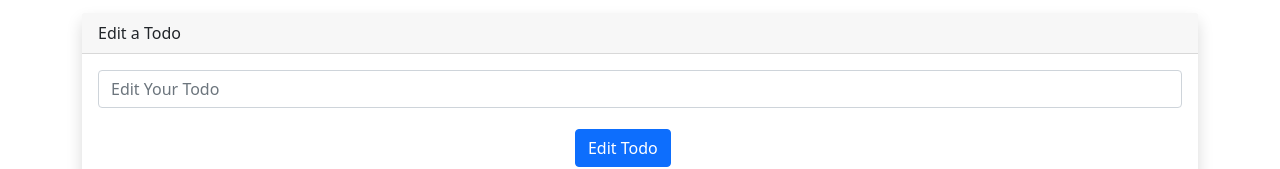
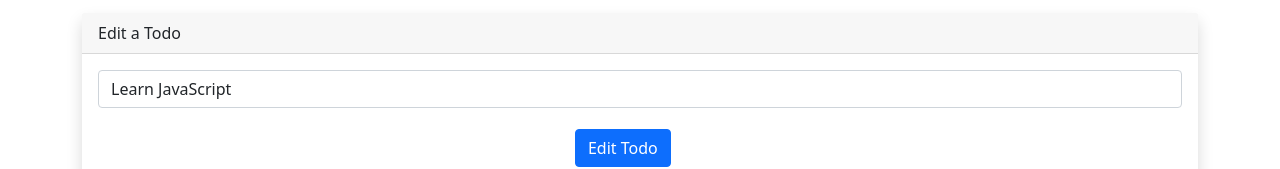
Before and after one commit to AnjaliRaiDaffodilsw/TodoRoutingRedux, a React (Create React App) app: page /edit/1 in a window 1280 px wide. Shown: the part 182-351 px from the top of the page. Built offline with nearby package versions, Linux system fonts and the light colour scheme.

Commit message:
Handled Edit functionality

```diff
--- a/src/App.js
+++ b/src/App.js
@@ -53,7 +53,6 @@ const App = () => {
                   todoItems={todoItems}
                 />
               </Route>
-
             </Switch>
           </div>
         </div>
--- a/src/components/AddTodo.js
+++ b/src/components/AddTodo.js
@@ -21,6 +21,7 @@ const AddTodo = (props) => {
         buttonTitle="Add Todo"
         buttonType="submit"
         cardHeader="Add a Todo"
+        initialValue=""
       />
     </>
   )
--- a/src/components/EditTodo.js
+++ b/src/components/EditTodo.js
@@ -4,7 +4,7 @@ import Form from './Form';
 
 const EditTodo = (props) => {
 
-  const { editHandler } = props;
+  const { editHandler, todoItems } = props;
   let { id } = useParams();
   let history = useHistory();
 
@@ -13,6 +13,11 @@ const EditTodo = (props) => {
     editHandler({ key: +id, text: textValue })
     history.push("/");
   }
+
+  let value = todoItems.filter((val) => {
+    return val.key === +id
+  });
+  let initialValue = value[0].text;
 
   return (
     <>
@@ -23,6 +28,7 @@ const EditTodo = (props) => {
         buttonTitle="Edit Todo"
         buttonType="submit"
         cardHeader="Edit a Todo"
+        initialValue={initialValue}
       />
     </>
   )
--- a/src/components/Form.js
+++ b/src/components/Form.js
@@ -9,10 +9,12 @@ const Form = (props) => {
     placeholderValue,
     inputType,
     buttonType,
-    cardHeader
+    cardHeader,
+    initialValue
   } = props;
 
-  const [textValue, setTextValue] = useState("");
+  const [textValue, setTextValue] = useState(initialValue);
+
   return (
     <div className="card border-0 shadow">
       <div className="card-header">{cardHeader}</div>
```
